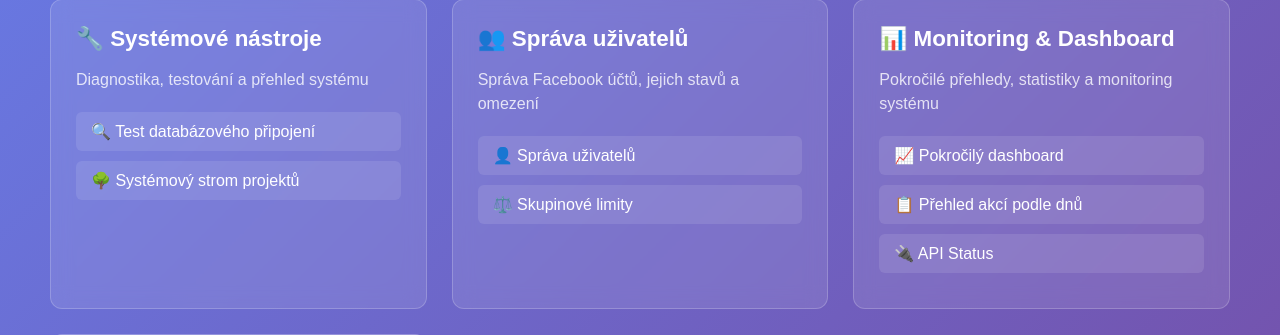
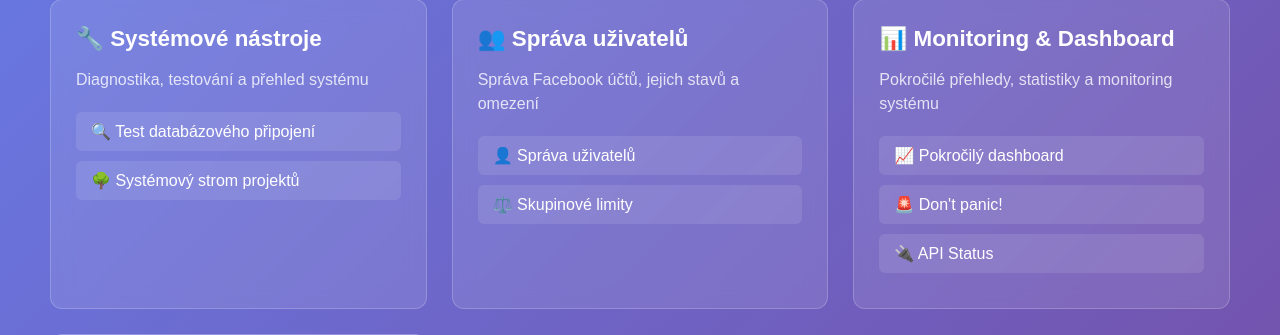
Before and after one commit to Zdendys79/ivy4b3t, a PHP site: page /app/views/main-menu.php in a window 1280 px wide. Shown: the part 328-663 px from the top of the page. Run offline with PHP 8.4, Linux system fonts and the light colour scheme.

Commit message:
Oprava main menu - změna na Don't panic\! odkaz
- Změna z 'Přehled akcí podle dnů' na 'Don't panic\!'
- Route dont_panic místo action-log v main menu
- Konzistence s dashboard monitoring sekcí
- Správný emoji 🚨 pro Don't panic\!

```diff
--- a/ivy/package.json
+++ b/ivy/package.json
@@ -2,7 +2,7 @@
   "name": "ivy",
   "type": "module",
   "version": "1.0.0",
-  "versionCode": "wyj",
+  "versionCode": "chq",
   "description": "Hlavní klient Ivy4B3T pro automatizaci interakcí na FB",
   "main": "ivy.js",
   "scripts": {
--- a/web/app/views/main-menu.php
+++ b/web/app/views/main-menu.php
@@ -136,7 +136,7 @@
                 <p>Pokročilé přehledy, statistiky a monitoring systému</p>
                 <ul class="module-links">
                     <li><a href="dashboard">📈 Pokročilý dashboard</a></li>
-                    <li><a href="action-log">📋 Přehled akcí podle dnů</a></li>
+                    <li><a href="dont_panic">🚨 Don't panic!</a></li>
                     <li><a href="api/status">🔌 API Status</a></li>
                 </ul>
             </div>
```
